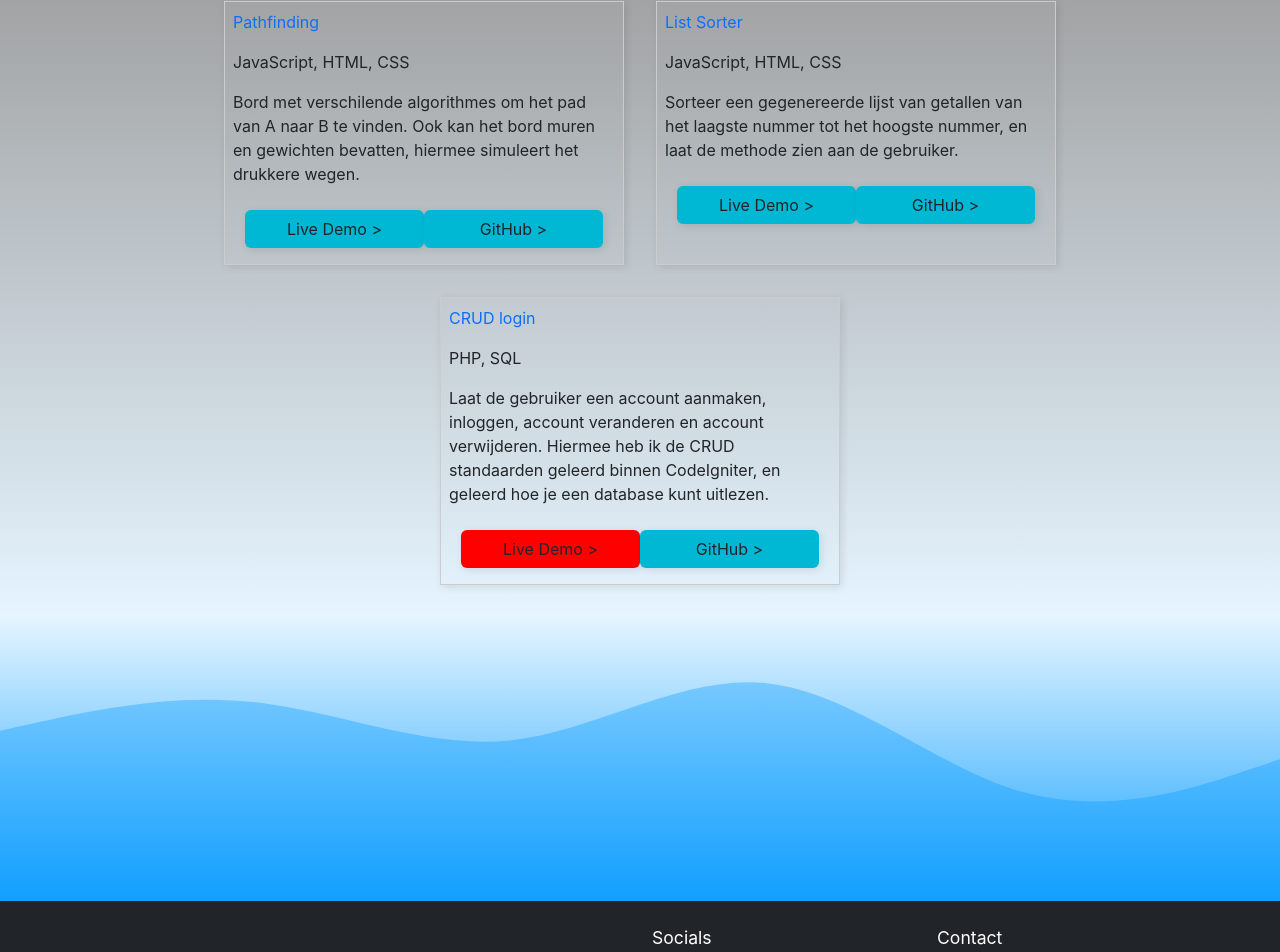
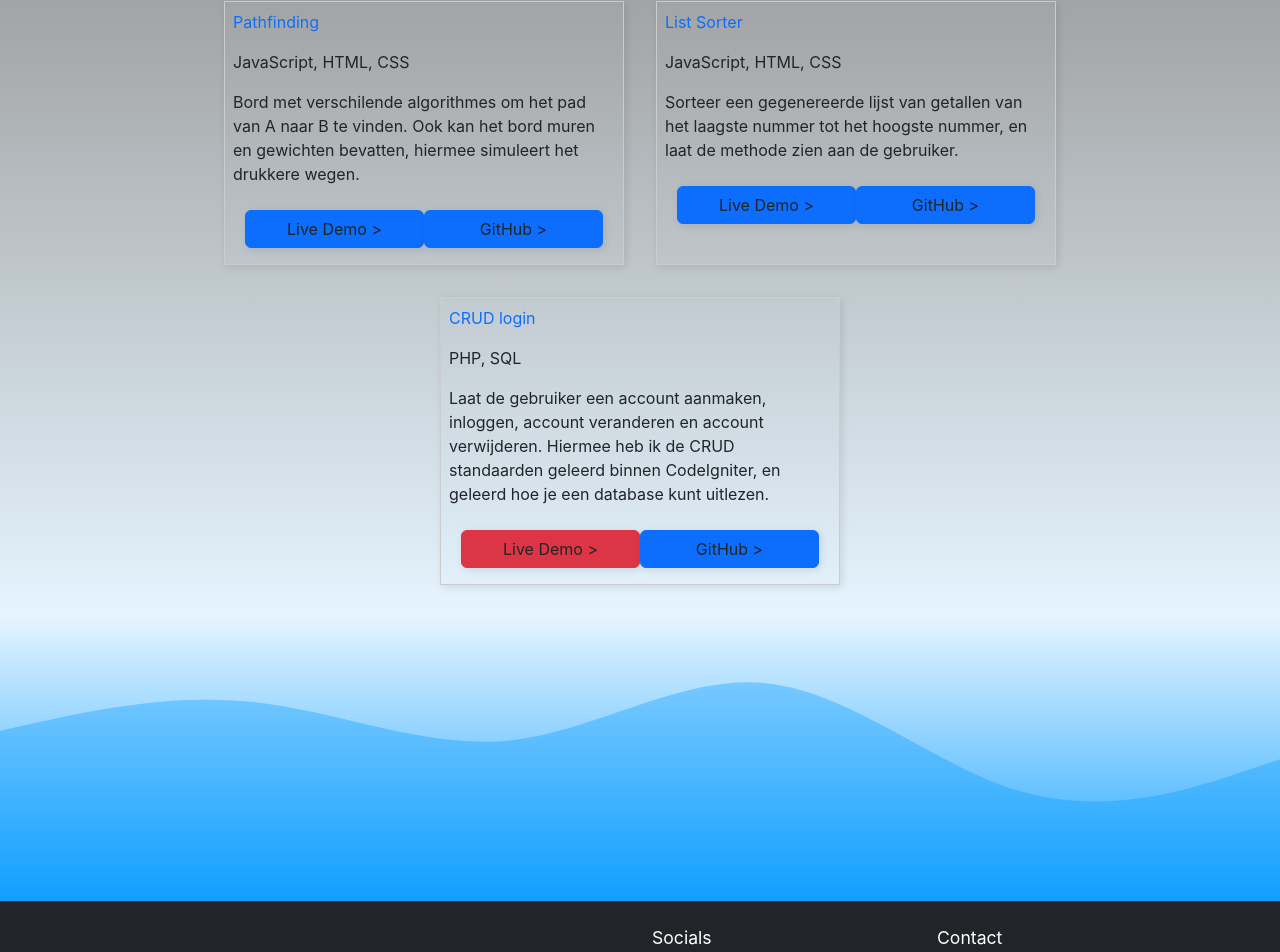
Before and after one commit to 99061142/Portfolio, a React (Create React App) app: page / in a window 1280 px wide. Shown: the part 919-1871 px from the top of the page. Built offline with nearby package versions, Linux system fonts and the light colour scheme.

Commit message:
Changed styling url buttons / used react elements

```diff
--- a/src/app.css
+++ b/src/app.css
@@ -30,19 +30,7 @@ h1 span {
 }
 
 .project a {
-    background-color: #00b8d4;
     box-shadow: 2px 2px 8px rgba(0, 0, 0, 0.1)
-}
-
-.project a:hover {
-    background-color: #00b8d4;
-    opacity: 0.8;
-    box-shadow: 2px 2px 8px rgba(0, 0, 0, 0.3)
-}
-
-.project a[href="#"] {
-    background-color: red;
-    cursor: not-allowed !important;
 }
 
 .nav-link {
--- a/src/project.jsx
+++ b/src/project.jsx
@@ -1,4 +1,4 @@
-import { Container, Anchor } from 'react-bootstrap';
+import { Button, Container } from 'react-bootstrap';
 
 const Project = ({project, id}) => {
     return (
@@ -8,8 +8,8 @@ const Project = ({project, id}) => {
             <p className="description">{project.description.length != 0 ? project.description : 'No description found.'}</p>
 
             <Container>
-                <Anchor className="btn col-12 col-xl-6 my-2" href={project.page_url}>Live Demo {">"}</Anchor>
-                <Anchor className="btn col-12 col-xl-6 my-2" href={project.github_url}>GitHub {">"}</Anchor>
+                <Button className="text-dark col-12 col-xl-6 my-2" variant={project.page_url ? "primary" : "danger"} href={project.page_url} target="_blank">Live Demo {">"}</Button>
+                <Button className="text-dark col-12 col-xl-6 my-2" variant={project.github_url ? "primary" : "danger"} href={project.github_url} target="_blank">GitHub {">"}</Button>
             </Container>
         </div>
     );
```
